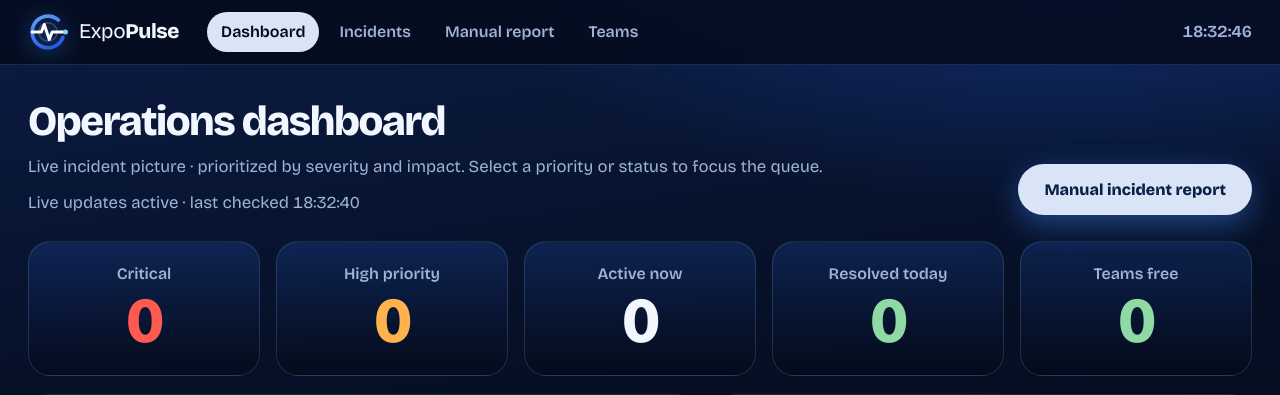
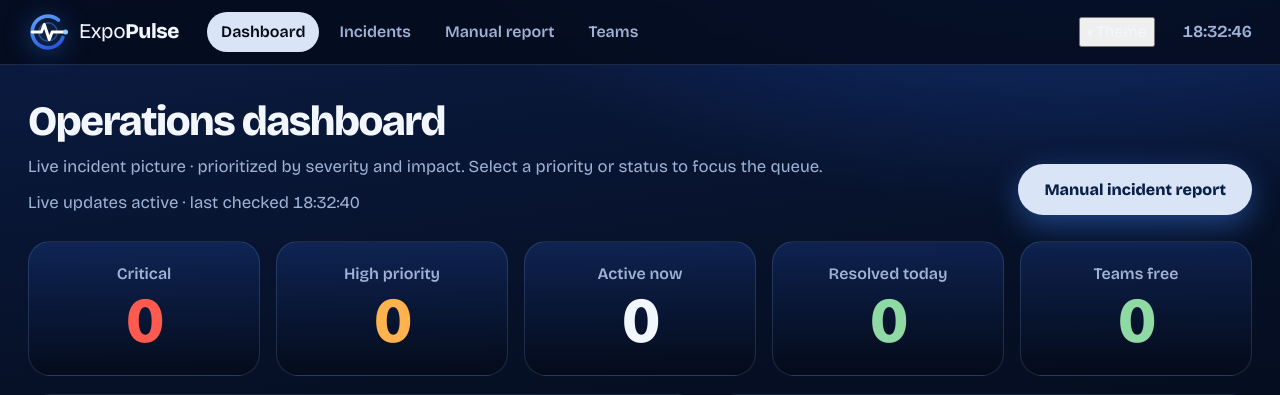
Before and after one commit to Abdullah-Albassami/expopulse, a Django app: page / in a window 1280 px wide. Shown: the top 395 px of the page. Run offline with Django 5.2, Linux system fonts and the light colour scheme; data that the repository does not hold is empty.

Commit message:
Add accessible theme control and early preference initialization

```diff
--- a/templates/base.html
+++ b/templates/base.html
@@ -1,6 +1,17 @@
 {% load static %}
 <!DOCTYPE html>
 <html lang="en">
+<script>
+(function () {
+    try {
+        var choice = localStorage.getItem("expopulse-theme");
+        var systemDark = window.matchMedia && window.matchMedia("(prefers-color-scheme: dark)").matches;
+        document.documentElement.dataset.theme = choice === "light" || choice === "dark" ? choice : (systemDark ? "dark" : "light");
+    } catch (error) {
+        document.documentElement.dataset.theme = "dark";
+    }
+})();
+</script>
 <head>
     <meta charset="UTF-8">
     <meta name="viewport" content="width=device-width, initial-scale=1.0">
@@ -38,6 +49,16 @@
                {% if current == 'team_list' %}aria-current="page"{% endif %}>Teams</a>
         </nav>
 
+        <div class="theme-control">
+            <button type="button" id="theme-toggle" class="theme-toggle" aria-label="Change color theme" aria-haspopup="true" aria-expanded="false" aria-controls="theme-menu" title="Change color theme">
+                <span class="theme-icon" aria-hidden="true">◐</span><span class="theme-toggle-label">Theme</span>
+            </button>
+            <div class="theme-menu" id="theme-menu" role="group" aria-label="Color theme" hidden>
+                <button type="button" data-theme-choice="system">System</button>
+                <button type="button" data-theme-choice="light">Light</button>
+                <button type="button" data-theme-choice="dark">Dark</button>
+            </div>
+        </div>
         <time class="clock" id="live-clock" aria-label="Local time">--:--:--</time>
     </div>
     </header>
@@ -55,6 +76,7 @@
         {% block content %}{% endblock %}
     </main>
 
+    <script src="{% static 'js/theme.js' %}" defer></script>
     <script src="{% static 'js/dashboard.js' %}" defer></script>
     {% block extra_js %}{% endblock %}
 </body>
```
